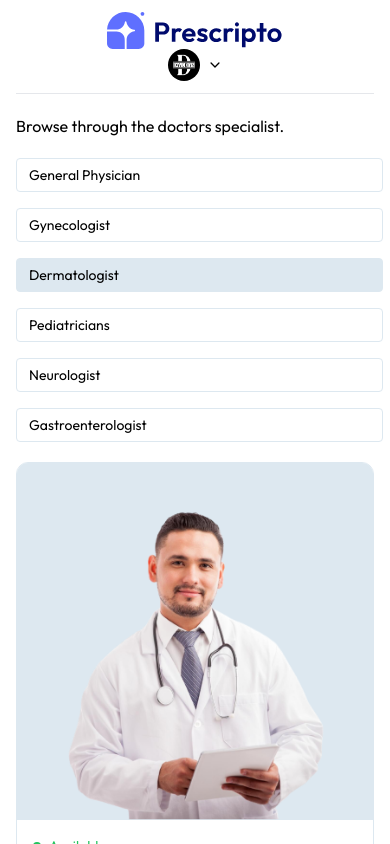
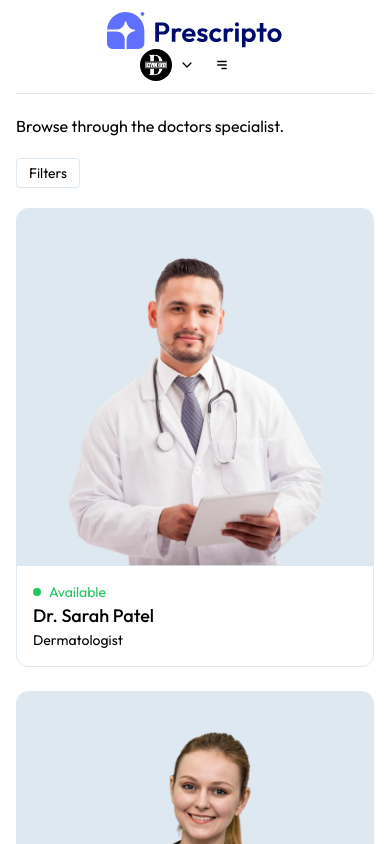
Before and after one commit to Dave-devs/doctor-booking, a React (Vite) app: page /doctors/Dermatologist in a window 390 px wide. Shown: the top 844 px of the page. Built offline with nearby package versions, Linux system fonts and the light colour scheme.

Commit message:
Updated project to e more responsive

```diff
--- a/src/components/NavBar.tsx
+++ b/src/components/NavBar.tsx
@@ -1,25 +1,35 @@
-import { NavLink, useNavigate } from "react-router-dom"
-import { images } from "../constants/images"
+import { NavLink, useNavigate } from "react-router-dom";
+import { images } from "../constants/images";
 import { useState } from "react";
 import { IoChevronDownOutline } from "react-icons/io5";
+import { HiMenuAlt3 } from "react-icons/hi";
+import { RxCross2 } from "react-icons/rx";
 
 const NavBar = () => {
   const navigate = useNavigate();
 
-    // const [showMenu, setShowMenu] = useState<boolean>(false);
+  const [showMenu, setShowMenu] = useState<boolean>(false);
   const [token, setToken] = useState<boolean>(true);
 
   return (
     <div className="flex flex-col md:flex-row items-center justify-between text-sm py-3 mb-5 border-b border-b-grey-400">
       {/* Logo */}
-            <img onClick={() => { navigate('/'); scrollTo(0, 0) }} className="w-44 cursor-pointer" src={images.logo} alt="" />
+      <img
+        onClick={() => {
+          navigate("/");
+          scrollTo(0, 0);
+        }}
+        className="w-44 cursor-pointer"
+        src={images.logo}
+        alt=""
+      />
       {/* Nav Buttons */}
       <ul className="hidden md:flex items-start gap-5 font-medium">
         <NavLink className="" to="/">
           <li className="py-1">Home</li>
           <hr className="hidden border-none outline-none h-0.5 bg-primary w-3/5 m-auto" />
         </NavLink>
-                <NavLink className="" to='/doctors/:speciality'>
+        <NavLink className="" to="/doctors/:speciality">
           <li className="py-1">All Doctors</li>
           <hr className="hidden border-none outline-none h-0.5 bg-primary w-3/5 m-auto" />
         </NavLink>
@@ -33,28 +43,68 @@ const NavBar = () => {
         </NavLink>
       </ul>
       <div className="flex items-center gap-4">
-                {
-                    token
+        {token ? (
           // Profile Icon
-                        ? <div className="flex items-center gap-2 cursor-pointer group relative">
+          <div className="flex items-center gap-2 cursor-pointer group relative">
             <img className="w-8 h-8 rounded-full" src={images.profile} alt="" />
             <IoChevronDownOutline className="w-3.5 h-3.5" />
             {/* DropDown Menu */}
             <div className="hidden group-hover:block absolute top-0 right-0 pt-14 text-base font-medium text-grey-200 z-20">
               <div className="min-w-48 bg-accent rounded flex flex-col gap-4 p-4">
-                                    <p onClick={() => navigate('/profile')} className="hover:text-black cursor-pointer">My Profile</p>
-                                    <p onClick={() => navigate('/my-appointments')} className="hover:text-black cursor-pointer">My Appointments</p>
-                                    <p onClick={() => setToken(false)} className="hover:text-black cursor-pointer">Logout</p>
+                <p
+                  onClick={() => navigate("/profile")}
+                  className="hover:text-black cursor-pointer"
+                >
+                  My Profile
+                </p>
+                <p
+                  onClick={() => navigate("/my-appointments")}
+                  className="hover:text-black cursor-pointer"
+                >
+                  My Appointments
+                </p>
+                <p
+                  onClick={() => setToken(false)}
+                  className="hover:text-black cursor-pointer"
+                >
+                  Logout
+                </p>
               </div>
             </div>
           </div>
+        ) : (
           // Login Button
-                        : <button onClick={() => navigate('/login')} className="hidden md:block bg-primary text-wt py-3 px-8 rounded-full font-light">Create Account</button>
-                }
-
+          <button
+            onClick={() => navigate("/login")}
+            className="hidden md:block bg-primary text-wt py-3 px-8 rounded-full font-light"
+          >
+            Create Account
+          </button>
+        )}
+        <HiMenuAlt3
+          className="w-6 md:hidden"
+          onClick={() => setShowMenu(true)}
+        />
+        {/* ******** Mobile Menu ******** */}
+        <div
+          className={`${
+            showMenu ? "fixed w-full" : "h-0 w-0"
+          } md:hidden right-0 top-0 bottom-0 z-20 overflow-hidden bg-wt transition-all`}
+        >
+          <div className="flex items-center justify-between px-5 py-6">
+            <img className="w-36" src={images.logo} alt="" />
+            <RxCross2 className="w-7" onClick={() => setShowMenu(false)} />
+          </div>
+          <ul className="flex flex-col items-center gap-2 mt-5 text-lg font-medium">
+            <NavLink onClick={() => setShowMenu(false)} to="/"><p className="px-4 py-1 rounded inline-block">Home</p></NavLink>
+            <NavLink onClick={() => setShowMenu(false)} to="/doctors"><p className="px-4 py-1 rounded inline-block">All Doctors</p></NavLink>
+            <NavLink onClick={() => setShowMenu(false)} to="/about"><p className="px-4 py-1 rounded inline-block">About</p></NavLink>
+            <NavLink onClick={() => setShowMenu(false)} to="/contact"><p className="px-4 py-1 rounded inline-block">Contact</p></NavLink>
+          </ul>
         </div>
       </div>
-    )
-}
+    </div>
+  );
+};
 
-export default NavBar
+export default NavBar;
--- a/src/index.css
+++ b/src/index.css
@@ -14,3 +14,9 @@
 ::-webkit-scrollbar {
     @apply hidden
 }
+
+@media (max-width: 740px) {
+    .active p {
+        @apply text-wt bg-primary
+    }
+}
--- a/src/pages/Doctors.tsx
+++ b/src/pages/Doctors.tsx
@@ -1,4 +1,4 @@
-import { useContext, useMemo } from "react";
+import { useContext, useMemo, useState } from "react";
 import { useNavigate, useParams } from "react-router-dom";
 import { AppContext } from "../context/context";
 import { images, ImageKeys } from "../constants/images";
@@ -6,6 +6,8 @@ import { images, ImageKeys } from "../constants/images";
 const Doctors = () => {
   const navigate = useNavigate();
   const { speciality } = useParams();
+
+  const [showFilter, setShowFilter] = useState<boolean>(false);
 
   const context = useContext(AppContext);
 
@@ -27,7 +29,9 @@ const Doctors = () => {
     <div>
       <p className="text-grey-600">Browse through the doctors specialist.</p>
       <div className="flex flex-col sm:flex-row items-start gap-5 mt-5">
-        <div className="flex flex-col gap-4 text-sm text-grey-600">
+        <button className={`py-1 px-3 border border-accent rounded text-sm sm:hidden transition-all ${showFilter ? "bg-primary text-wt" : ""} `} onClick={() => setShowFilter(prev => !prev)}>Filters</button>
+        {/* <button onClick={() => setShowFilter(prev => !prev)}>Filters</button> */}
+        <div className={`flex-col gap-4 text-sm text-grey-600 ${showFilter ? "flex" : "hidden sm:flex"}`}>
           <p
             onClick={() =>
               speciality === "General Physician"
```
Lines whose indentation alone changed are shown as unchanged.
